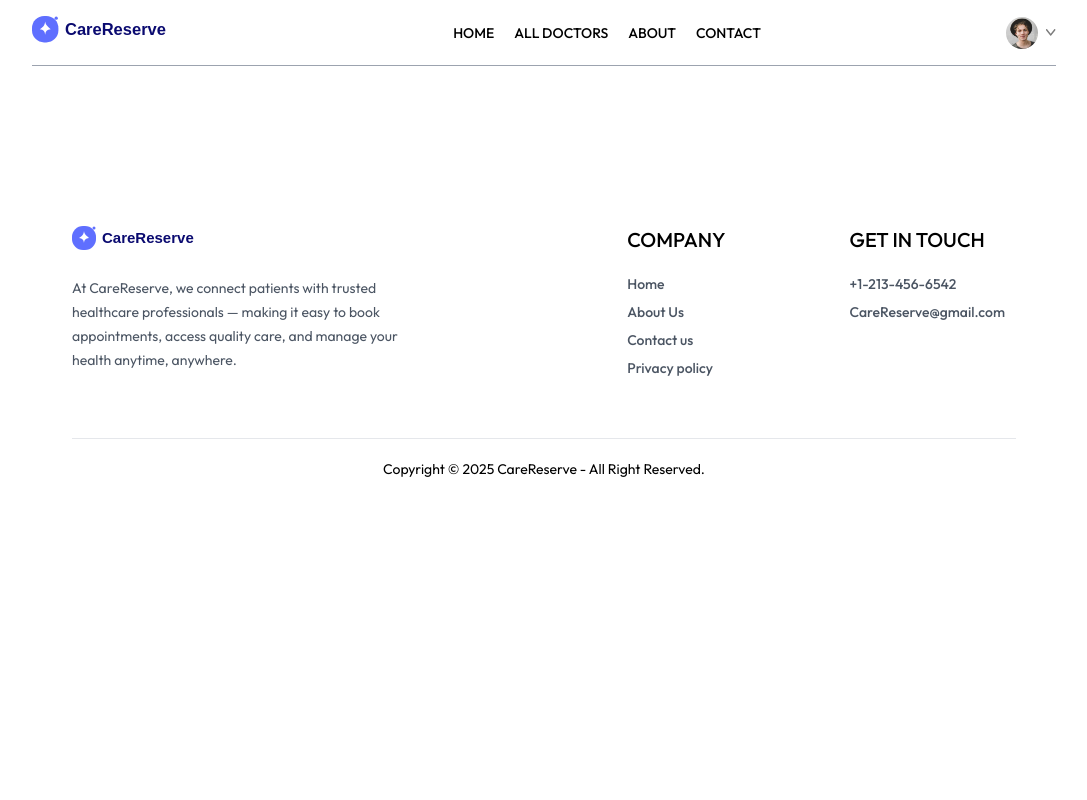
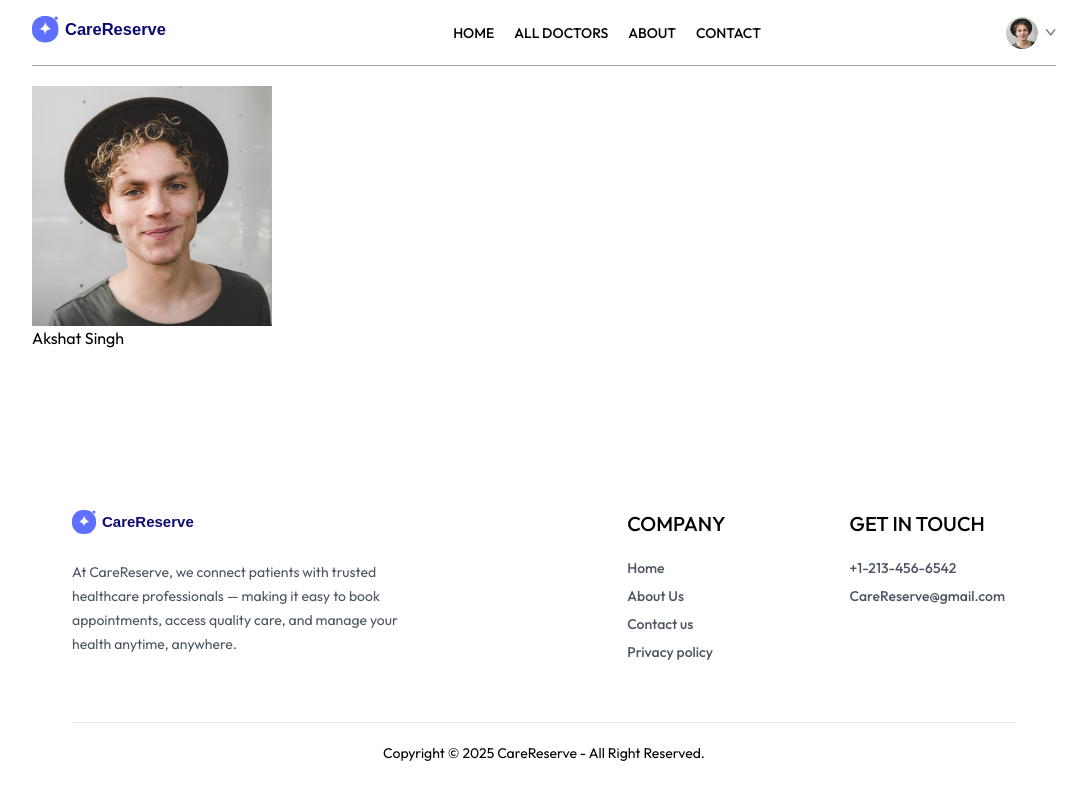
Before and after one commit to Arshiya2801/CareReserve, a React (Vite) app in the folder frontend/: page /my-profile in a window 1280 px wide. Shown: the whole page, without its empty margins (96-1183 px from the left). Built offline with nearby package versions, Linux system fonts and the light colour scheme; the HTML template or start-up script is replaced by a standard one.

Commit message:
userdata

```diff
--- a/frontend/src/pages/Login.jsx
+++ b/frontend/src/pages/Login.jsx
@@ -9,6 +9,7 @@ const Login = () => {
   const onSubmitHandler=async(event)=>{
     event.preventDefault()
   }
+
   return (
     <form className='min-h-[80vh] flex items-center'>
       <div className='flex flex-col gap-3 m-auto items-start p-8 min-w-[340px] sm:min-w-96 border rounded-xl text-zinc-600 text-sm shadow-lg'>
--- a/frontend/src/pages/MyProfile.jsx
+++ b/frontend/src/pages/MyProfile.jsx
@@ -1,8 +1,30 @@
-import React from 'react'
+import React, { useState } from 'react'
+import { assets } from '../assets/assets'
 
 const MyProfile = () => {
+  const [userData,setUserData] =useState({
+    name: 'Akshat Singh',
+    image:assets.profile_pic,
+    email:'singhakshat@gmail.com',
+    phone:'+91 9382356626',
+    address:{
+      line1:'57th Cross, Sector-5',
+      line2:'New Delhi, India'
+    },
+    gender: 'Male',
+    dob:'2000-01-20'
+  })
+
+  const [isEdit,setIsEdit] =useState(false)
   return (
-    <div></div>
+    <div>
+        <img src={userData.image} alt="" />
+        {
+          isEdit
+          ? <input type="text" />
+          : <p>{userData.name}</p>
+        }
+    </div>
   )
 }
 
```
